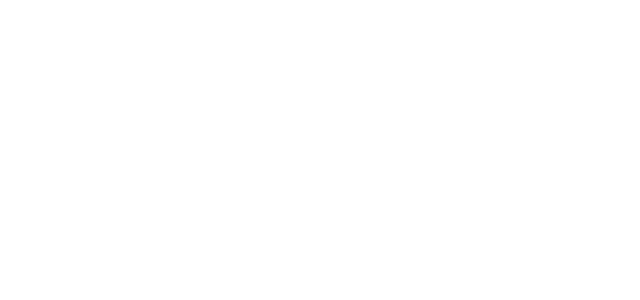
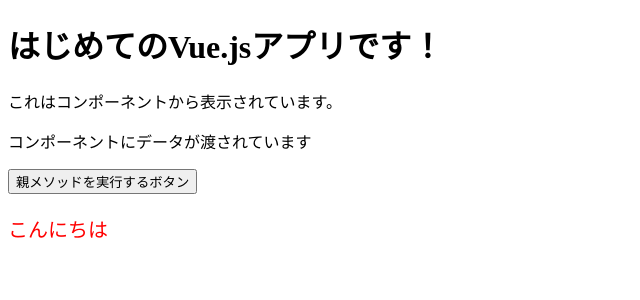
Before and after one commit to nyohoo/VuePractice, a Vue app in the folder live-chat-vuejs/: page / in a window 1280 px wide. Before the commit this address had no page. Shown: the top 300 px of the page, without its empty margins (0-640 px from the left). Built offline with nearby package versions, Linux system fonts and the light colour scheme.

Commit message:
add: vue.jsの基本的な使い方

```diff
--- /dev/null
+++ b/live-chat-vuejs/src/components/TestComponent.vue
@@ -0,0 +1,18 @@
+<template>
+  <div>
+    これはコンポーネントから表示されています。
+    <p>{{ message }}</p>
+    <button @click="onClick">親メソッドを実行するボタン</button>
+  </div>
+</template>
+
+<script>
+export default {
+  props: ['message'],
+  methods: {
+    onClick() {
+      this.$emit('toggle')
+    }
+  }
+}
+</script>
--- a/live-chat-vuejs/src/router/index.js
+++ b/live-chat-vuejs/src/router/index.js
@@ -1,6 +1,13 @@
 import { createRouter, createWebHistory } from 'vue-router'
+import WelcomePage from '../views/WelcomePage'
 
-const routes = []
+const routes = [
+  {
+    path: '/',
+    name: 'Welcome',
+    component: WelcomePage
+  }
+]
 
 const router = createRouter({
   history: createWebHistory(process.env.BASE_URL),
--- /dev/null
+++ b/live-chat-vuejs/src/views/WelcomePage.vue
@@ -0,0 +1,45 @@
+<template>
+  <div>
+    <h1>{{ title }}</h1>
+    <TestComponent @toggle="toggle" message="コンポーネントにデータが渡されています" />
+    <p v-if="isEnabled">こんにちは</p>
+  </div>
+</template>
+
+<script>
+import TestComponent from '../components/TestComponent.vue'
+
+export default {
+  components: {
+    TestComponent
+  },
+  data () {
+    return {
+      title: 'はじめてのVue.jsアプリです！',
+      subtitle: 'ようこそ',
+      isEnabled: true
+    }
+  },
+  computed: {
+    text () {
+      if (this.isEnabled) {
+        return 'こんにちは!'
+      } else {
+        return 'さようなら!'
+      }
+    }
+  },
+  methods: {
+    toggle () {
+      this.isEnabled = !this.isEnabled
+    }
+  }
+}
+</script>
+
+<style scoped>
+  p {
+    font-size: 20px;
+    color: red;
+  }
+</style>
```
